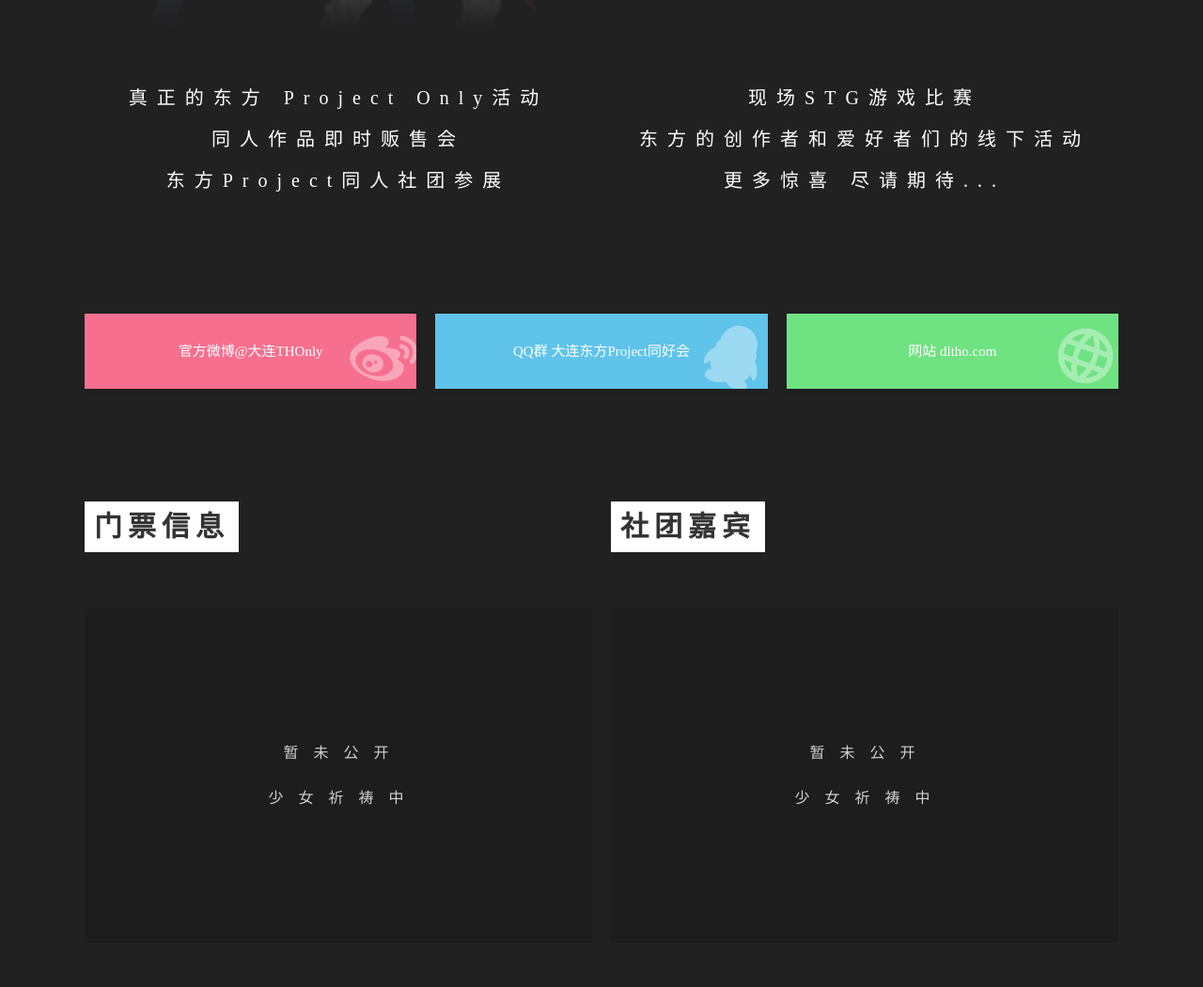
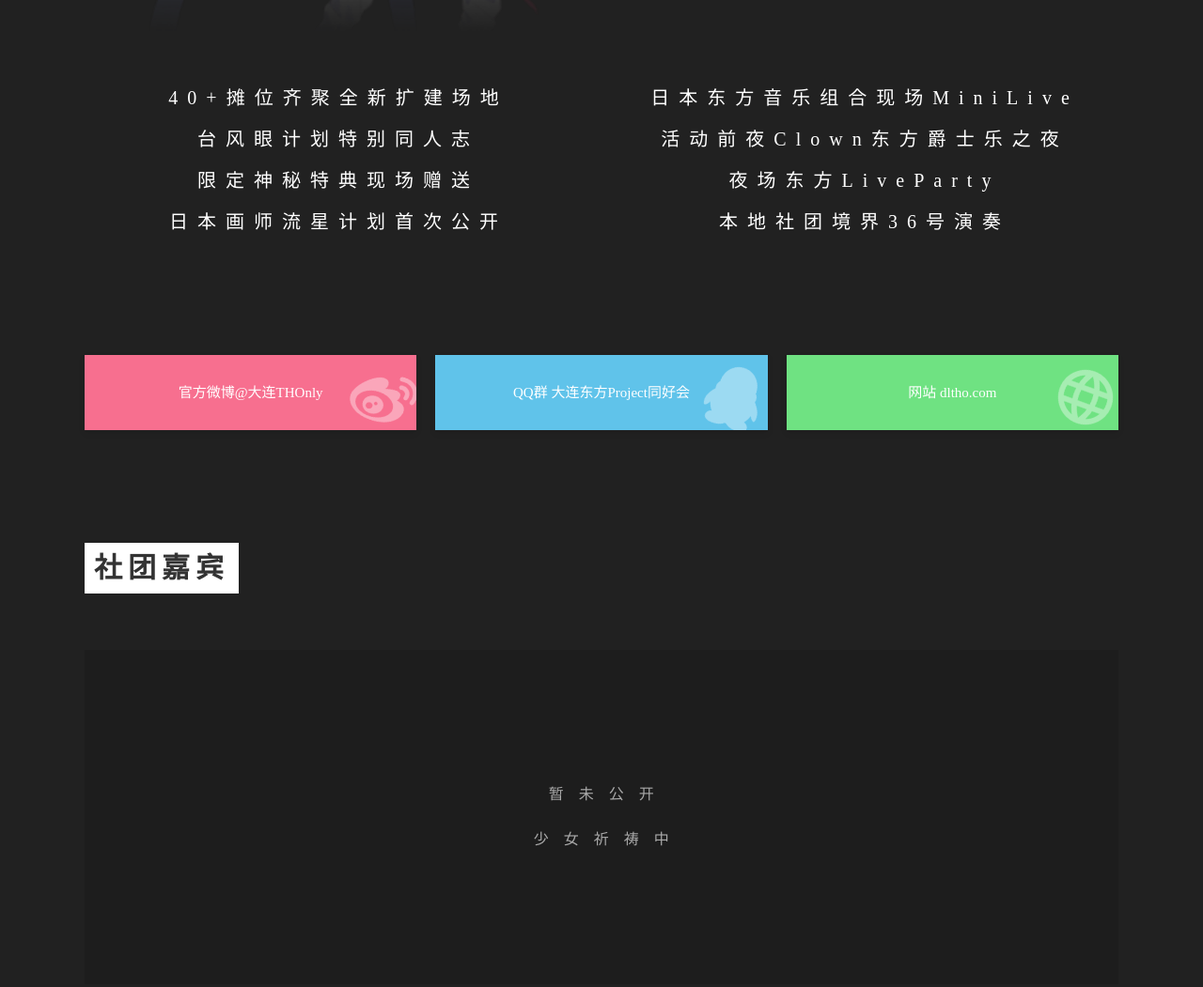
Before and after one commit to Nekotora/dlthonly-site, a website: page src/index.pug in a window 1280 px wide. Shown: the part 1680-2731 px from the top of the page at 94% size. Drawn offline with nearby package versions, Linux system fonts and the light colour scheme; files that its build step writes are made by us from their sources; a script that the page names is missing; files whose address does not match are found by name.

Commit message:
update weibo & ticket info

```diff
--- a/src/index.pug
+++ b/src/index.pug
@@ -90,35 +90,31 @@ block main
         .container.clear
           .description.columns
             .column
-              h4 真正的东方 Project Only活动
-              h4 同人作品即时贩售会
-              h4 东方Project同人社团参展
+              h4 40+摊位齐聚全新扩建场地
+              h4 台风眼计划特别同人志
+              h4 限定神秘特典现场赠送
+              h4 日本画师流星计划首次公开
             .column
-              h4 现场STG游戏比赛
-              h4 东方的创作者和爱好者们的线下活动
-              h4 更多惊喜 尽请期待...
+              h4 日本东方音乐组合现场MiniLive
+              h4 活动前夜Clown东方爵士乐之夜
+              h4 夜场东方LiveParty
+              h4 本地社团境界36号演奏
       .ch.links
         .container
           .columns.clear
             .column
-              a(href="https://weibo.com/u/6469850580",style="background-color: #f76f8f;") 官方微博@大连THOnly<img src="./links_icon/weibo.png" />
+              a(href="https://weibo.com/dltho",style="background-color: #f76f8f;") 官方微博@大连THOnly<img src="./links_icon/weibo.png" />
             .column
               a(href="https://jq.qq.com/?_wv=1027&k=5QcqcWK",style="background-color: #60c3ea;") QQ群 大连东方Project同好会<img src="./links_icon/qq.png" />
             .column
               a(href="#",style="background-color: #6fe282;") 网站 dltho.com<img src="./links_icon/web.png" />
       .ch.disable
-        .container
-          .columns.clear
-            .column#booth
-              .title-box
-                h2 门票信息
-              h4
-                span 暂未公开<br>少女祈祷中
-            .column#ticket
-              .title-box
-                h2 社团嘉宾
-              h4
-                span 暂未公开<br>少女祈祷中
+        .container.clear
+          .content
+            .title-box
+              h2 社团嘉宾
+            h4
+              span 暂未公开<br>少女祈祷中
       //- .ch.booth
       //-   .container
       //-     .title-box
@@ -145,38 +141,36 @@ block main
                 //-   p
                 //-     span 大连心悦酒店5L大厅
                 //-     span 大连市中山区人民路81号
-      //- .ch.ticket
-      //-   .container.pricelist.clear
-      //-     .columns.clear
-      //-       .column
-      //-         .ticket
-      //-           h3(style="color: #95d9f4;")
-      //-             span 东方ProjectOnly<br>日场预售票
-      //-             span.price ￥60
-      //-           span.onsite 活动当日现场门票 ￥70
-      //-       .column
-      //-         .ticket
-      //-           h3(style="color: #f47a96;")
-      //-             span 东方LiveParty<br>夜场预售票
-      //-             span.price ￥160
-      //-           span.onsite 活动当日现场门票 ￥199
-      //-       .column
-      //-         .ticket
-      //-           h3(style="color: #74f7a4;")
-      //-             span 东方LiveParty<br>东方ProjectOnly联票
-      //-             span.price ￥220
-      //-           span.onsite 【已售罄】联票限量，无现场票
-      //-     .columns.links.clear
-      //-       .column
-      //-         a(href="https://m.nyanket.com/event/dltho",style="background-color: #52a9ce;") 官方喵通贩电子票<img src="./source/img/nyanket.png" />
-      //-       .column
-      //-         a(href="https://show.bilibili.com/platform/detail.html?id=16314",style="background-color: #e55075;") 日场活动 Bilibili会员购电子票<img src="./source/img/bilibili.png" />
-      //-       .column
-      //-         a(href="https://show.bilibili.com/platform/detail.html?id=16411",style="background-color: #e55075;") 夜场live Bilibili会员购电子票<img src="./source/img/bilibili.png" />
-      //- .ch.ticket
-      //-   .container.pricelist.clear
-      //-     .columns.clear
-      //-       h2 门票信息准备中
+      .ch.ticket#ticket
+        .container.pricelist.clear
+          .title-box
+            h2 票务信息
+          .columns.clear
+            .column
+              .ticket
+                h3(style="color: #95d9f4;")
+                  span 东方ProjectOnly<br>日场预售票
+                  span.price ￥60
+                span.onsite 入场门票+场刊+合同志无料
+            .column
+              .ticket
+                h3(style="color: #f47a96;")
+                  span 东方LiveParty<br>夜场预售票
+                  span.price ￥220
+                span.onsite 入场特典
+            .column
+              .ticket
+                h3(style="color: #74f7a4;")
+                  span 东方LiveParty<br>东方ProjectOnly联票
+                  span.price ￥279
+                span.onsite 入场特典+神秘套票特典
+          .columns.links.clear(style="padding-top: 20px;")
+            .column
+              a(href="https://m.nyanket.com/event/dltho2020",style="background-color: #52a9ce;") 日场活动 官方喵通贩电子票<img src="./nyanket.png" />
+            .column
+              a(href="https://show.bilibili.com/platform/detail.html?id=22414",style="background-color: #e55075;") 日场活动 Bilibili会员购电子票<img src="./bilibili.png" />
+            .column
+              a(href="https://show.bilibili.com/platform/detail.html?id=22981",style="background-color: #e55075;") 夜场live Bilibili会员购电子票<img src="./bilibili.png" />
       .ch.apply#apply
         .container
           .title-box
@@ -226,12 +220,12 @@ block main
                 span Web / 设计 / 制品
                 p
                   a(href='http://flag.moe/?form=dlthonly') Nekotora
-              //- .item
-              //-   span 票务合作
-              //-   p
-              //-     a(href='http://flag.moe/?form=dlthonly') Bilibili会员购
-              //-     |  /
-              //-     a(href='http://flag.moe/?form=dlthonly') Nyanket!喵通贩
+              .item
+                span 票务合作
+                p
+                  a(href='http://flag.moe/?form=dlthonly') Bilibili会员购
+                  |  /
+                  a(href='http://flag.moe/?form=dlthonly') Nyanket!喵通贩
             .column
               .item
                 span LOGO设计
--- a/src/jp.pug
+++ b/src/jp.pug
@@ -39,5 +39,5 @@ block main
           a(href='https://twitter.com/KwenKumoKasumi') https://twitter.com/KwenKumoKasumi
         p
           | イベントweibo
-          a(href='https://www.weibo.com/u/6469850580') https://www.weibo.com/u/6469850580
+          a(href='https://weibo.com/dltho') https://weibo.com/dltho
         img(src="/post.jpg")
--- a/src/source/style/th.less
+++ b/src/source/style/th.less
@@ -464,7 +464,6 @@ a,a:link{
 
     .pricelist{
       margin-top: 50px;
-      margin-bottom: 30px;
     }
 
     .pricelist .ticket {
@@ -669,8 +668,7 @@ a,a:link{
   padding-bottom: 0;
 }
 
-.ch.disable .column{
-  width: 50%;
+.ch.disable .content{
   margin-bottom: 60px;
   h4{
     text-align: center;
```
Also changed, not shown: static/bilibili.png (renamed from src/source/img/bilibili.png), static/nyanket.png (renamed from src/source/img/nyanket.png).
